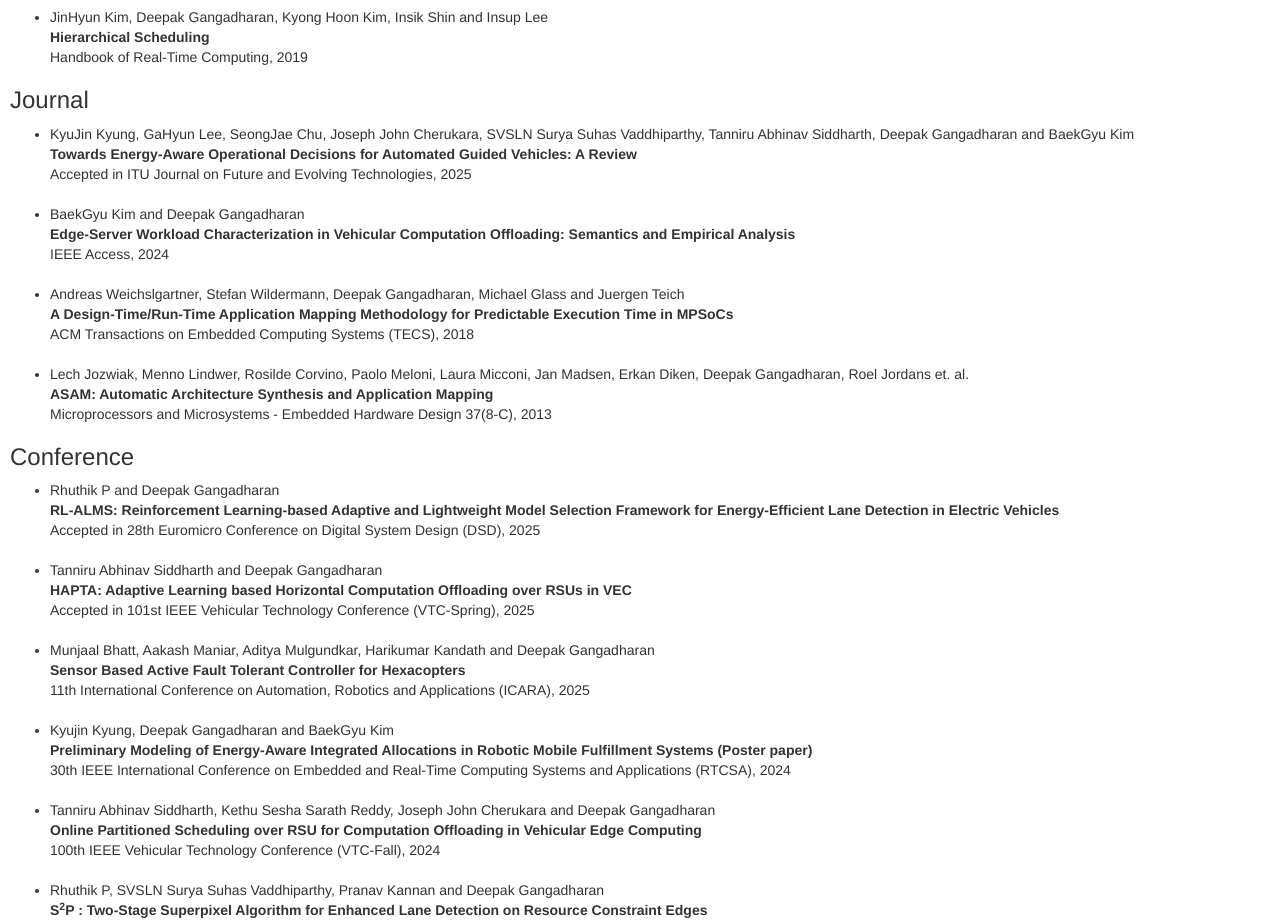
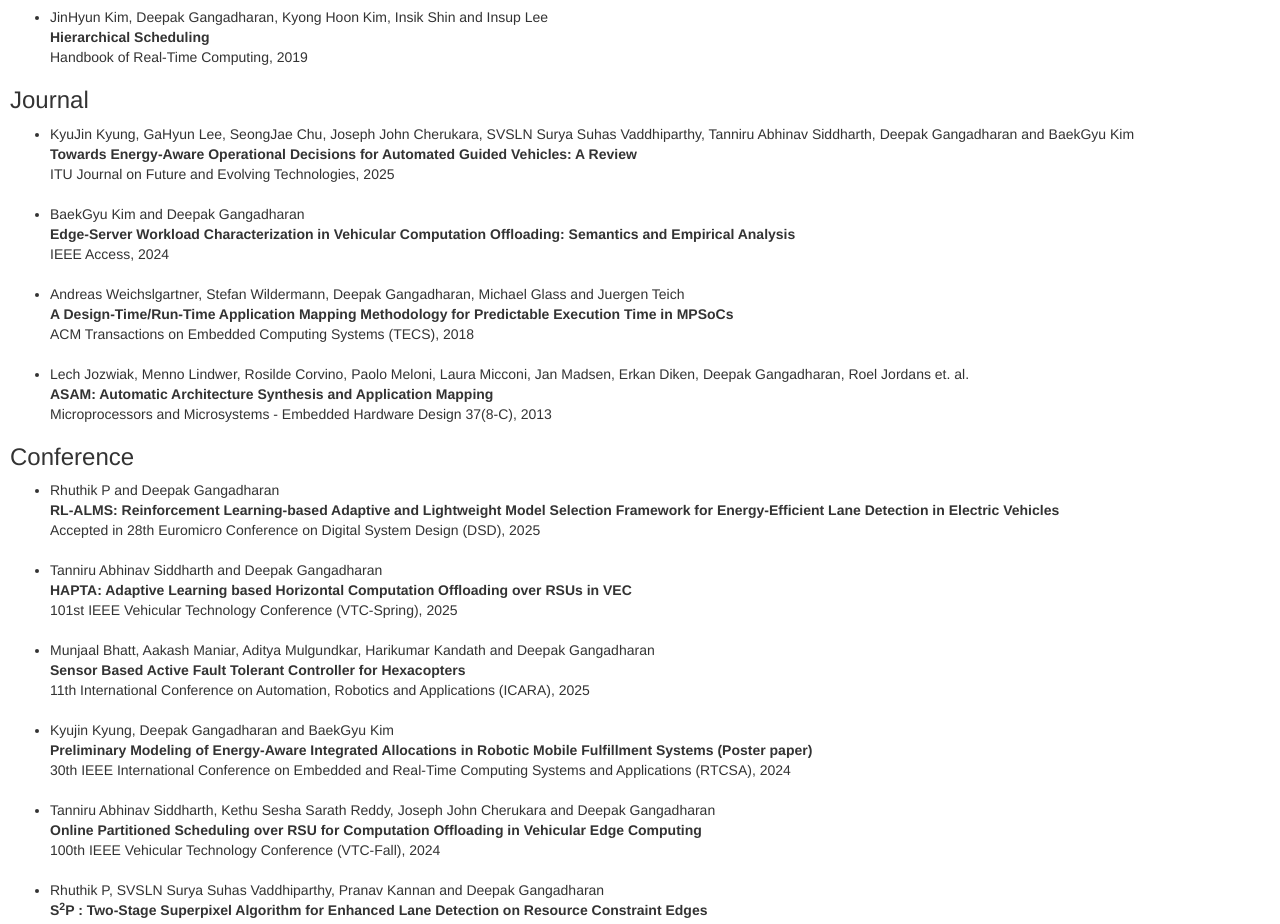
Before and after one commit to gdeepak11/gdeepak11.github.io, a plain HTML site: page index.html in a window 1280 px wide. Shown: the part 1664-2588 px from the top of the page. Drawn offline with nearby package versions, Linux system fonts and the light colour scheme.

Commit message:
Update index.html

```diff
--- a/index.html
+++ b/index.html
@@ -161,7 +161,7 @@ Handbook of Real-Time Computing, 2019<br>
 <UL>
 <LI>KyuJin Kyung, GaHyun Lee, SeongJae Chu, Joseph John Cherukara, SVSLN Surya Suhas Vaddhiparthy, Tanniru Abhinav Siddharth, Deepak Gangadharan and BaekGyu Kim<br>
 <b>Towards Energy-Aware Operational Decisions for Automated Guided Vehicles: A Review</b><br>
-Accepted in ITU Journal on Future and Evolving Technologies, 2025<br>
+ITU Journal on Future and Evolving Technologies, 2025<br>
 
 &nbsp;<LI>BaekGyu Kim and Deepak Gangadharan<br>
 <b>Edge-Server Workload Characterization in Vehicular Computation Offloading: Semantics and Empirical Analysis</b><br>
@@ -184,7 +184,7 @@ Accepted in 28th Euromicro Conference on Digital System Design (DSD), 2025<br>
 
 &nbsp;<LI> Tanniru Abhinav Siddharth and Deepak Gangadharan<br>
 <b>HAPTA: Adaptive Learning based Horizontal Computation Offloading over RSUs in VEC</b><br>
-Accepted in 101st IEEE Vehicular Technology Conference (VTC-Spring), 2025<br>
+101st IEEE Vehicular Technology Conference (VTC-Spring), 2025<br>
 
 &nbsp;<LI>Munjaal Bhatt, Aakash Maniar, Aditya Mulgundkar, Harikumar Kandath and Deepak Gangadharan<br>
 <b>Sensor Based Active Fault Tolerant Controller for Hexacopters</b><br>
```
